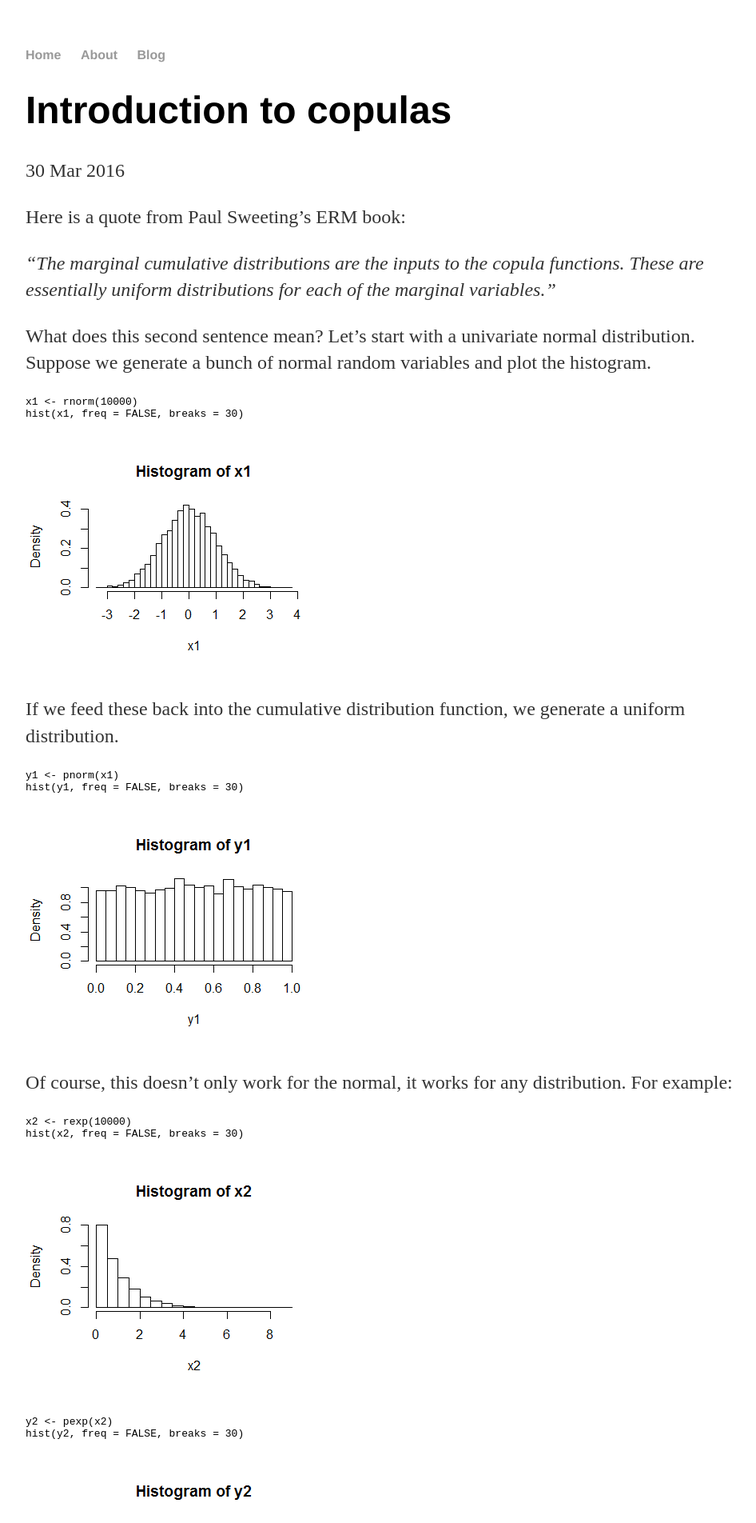
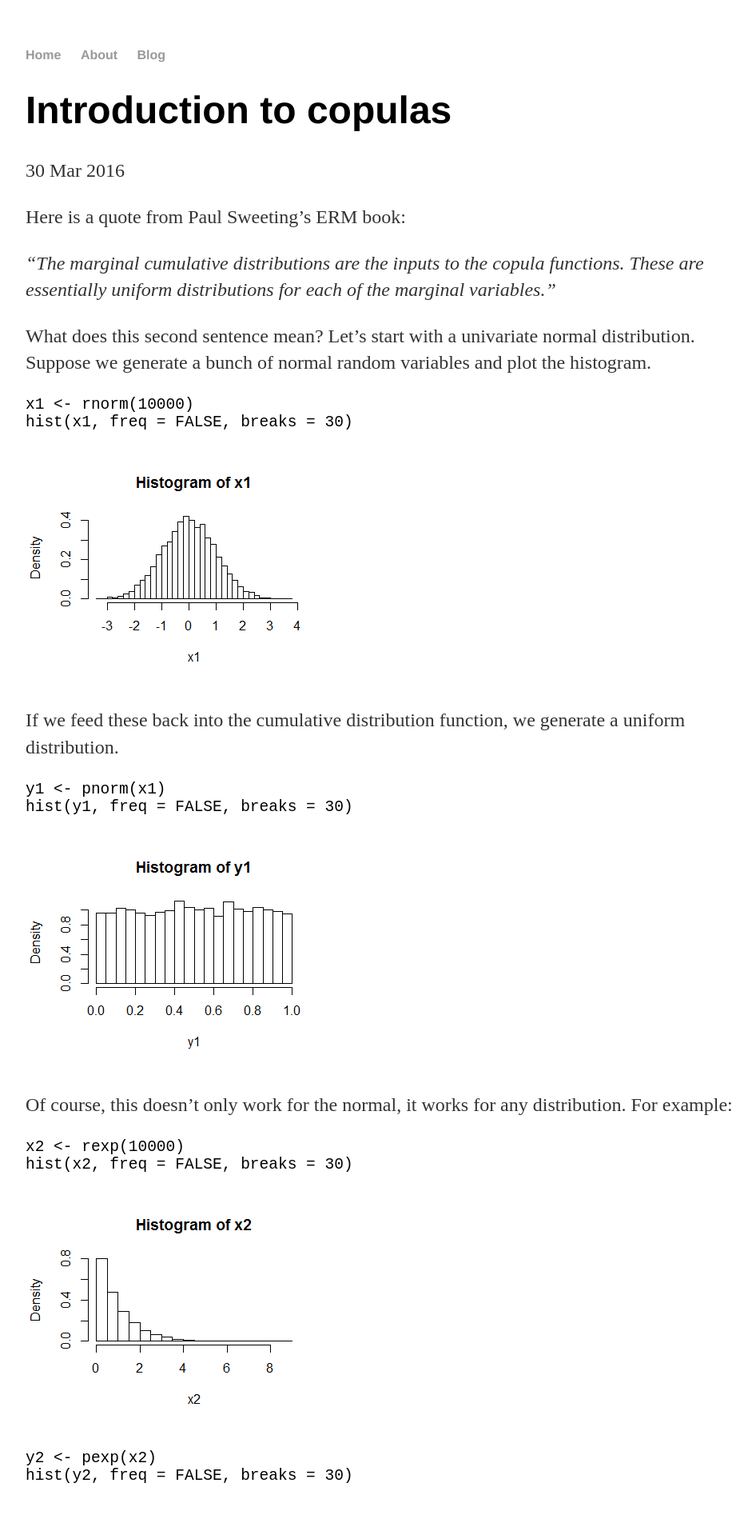
Before and after one commit to actuarial-science/actuarial-science.github.io, a Jekyll site: the page built from _posts/2016-03-20-Introduction-to-copulas.md, in a window 1280 px wide. Shown: the top 1904 px of the page at 80% size, without its empty margins (160-1106 px from the left). Built offline with Jekyll 4.4.1, drawn with Linux system fonts in a browser that asks for light colours; comment, search, counter and statistics services are not loaded.

Commit message:
Increased code size

```diff
--- a/css/main.css
+++ b/css/main.css
@@ -45,4 +45,7 @@ ul.posts li {
 h1.post_title {
     font-size: 2.0em;
 }
+code {
+    font-size: 1.5em;
 }
+}
```
